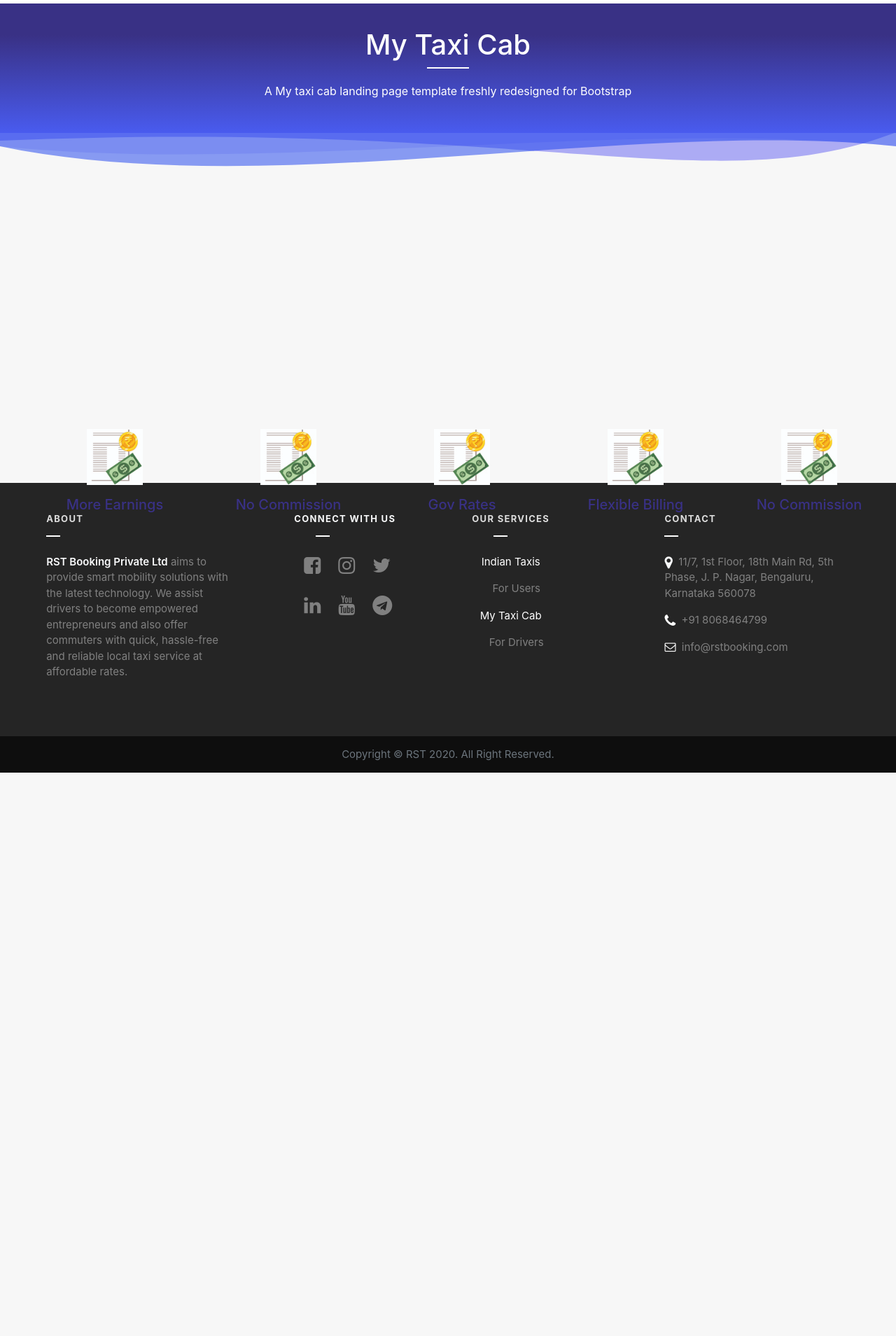
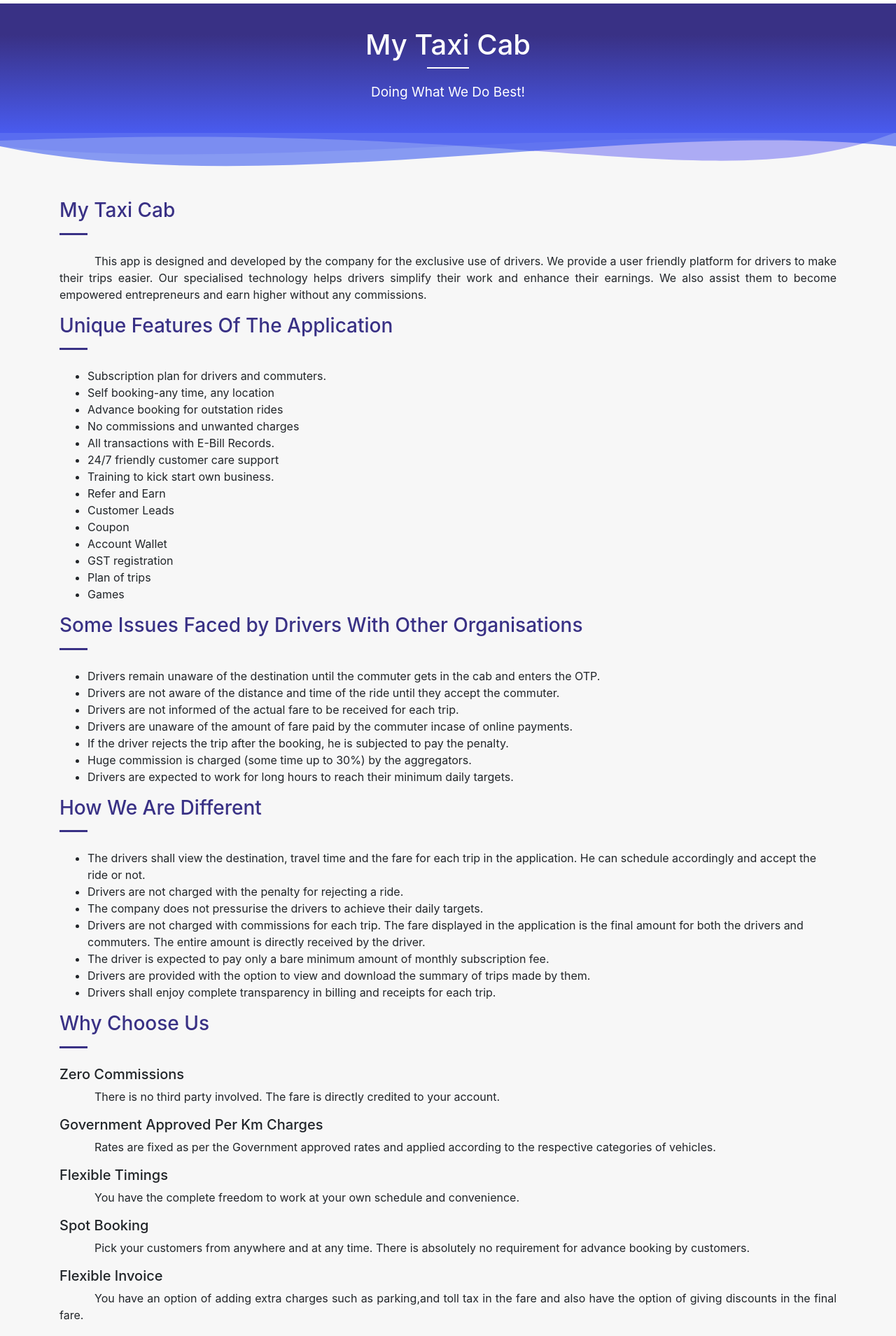
Before and after one commit to saisandeep9/website-old, a React (Create React App) app: page /mytaxicab in a window 1280 px wide. Shown: the part 90-1999 px from the top of the page at 70% size. Before the commit the page ends 1194 px from the top, so only its background shows below. Built offline with nearby package versions, Linux system fonts and the light colour scheme; what google-maps-react would draw is missing.

Commit message:
first commit

```diff
--- a/src/App.css
+++ b/src/App.css
@@ -8,7 +8,6 @@
 }
 body {
   background-color: #f7f7f7 !important;
-  /* overflow-x: hidden; */
 }
 
 .drop {
@@ -25,16 +24,10 @@
   /* z-index: 1; */
 }
 
-/* .nav-bar1:hover {
-  color: rgb(78, 130, 199);
-} */
 .nav-h {
   height: 40px;
 }
 
-/* .nav-bar2 NavLink:hover {
-  text-decoration: none;
-} */
 .nav-brand-font {
   font-size: 25px !important;
   font-weight: 500;
@@ -84,83 +77,6 @@
   background-color: var(--rstlog-color);
 }
 
-/* side nave bar  */
-/*
-#sidenav a {
-  /* position: absolute;
-  position: fixed;
-  left: -20px;
-  transition: 0.3s;
-  padding: 15px;
-  width: 90px;
-  height: 90px;
-  text-decoration: none;
-  font-size: 20px;
-  color: white;
-}
-#sidenav a:hover {
-  left: 5px;
-}
-
-#instagram {
-  top: 210px;
-}
-
-#facebook {
-  top: 150px;
-}
-
-#twitter {
-  top: 270px;
-}
-
-#youtube {
-  top: 330px;
-} */
-
-/* .wave:before {
-  content: "";
-  position: absolute;
-  bottom: 0;
-  left: 0;
-  width: 100%;
-  height: 100%;
-  background-color: red;
-} */
-/*
-.wave {
-  /* position: absolute;
-  top: 0px;
-  left: 0px;
-  right: 0px;
-  height: 70px;
-  width: 100%;
-  background: #007bff;
-   /* z-index: -1;
-}*/
-/*.wave::before {
-  content: "";
-  display: block;
-  position: absolute;
-   border-radius: 50% 80%;
-  width: 40%;
-  height: 75px;
-  background-color: #0275d8;
-  right: 0px;
-  top: 35px;
-}
-.wave::after {
-  content: "";
-  display: block;
-  position: absolute;
-  border-radius: 100% 90%;
-  width: 51%;
-  height: 75px;
-  background-color: #0275d8;
-  left: 30px;
-  top: 25px;
-} */
-
 svg {
   /* display: inline-block; */
   position: absolute;
@@ -184,7 +100,7 @@
   left: 0; */
 }
 
-blockquote {
+/* blockquote {
   border: none;
   font-family: Georgia, "Times New Roman", Times, serif;
   margin-bottom: -30px;
@@ -192,4 +108,17 @@
 
 blockquote h3 {
   font-size: 21px;
+} */
+
+/* about */
+
+.about h3,
+.mytaxicab h3 {
+  color: var(--rstlog-color);
 }
+.about p,
+.mytaxicab p {
+  text-indent: 50px;
+  text-align: justify;
+  text-justify: inter-word;
+}
--- a/src/components/common/form.jsx
+++ b/src/components/common/form.jsx
@@ -134,10 +134,10 @@
               onChange={this.handleChange}
             />
           </label>
-          <div className=" text-left">
+          <div className=" text-left mt-4">
             <button
               type="submit"
-              className="center btn m-2 mb-2 col-md-4 text-light "
+              className="center btn m-2 mb-2 mt-3col-md-4 text-light "
               style={{ background: "#393185" }}
             >
               Contact Us
--- a/src/components/common/header.jsx
+++ b/src/components/common/header.jsx
@@ -15,7 +15,7 @@
         <div className="container text-center  " style={{ padding: "50px 0" }}>
           <h1> {data.data.title} </h1>
           <div className="title-line" />
-          <p>{data.data.subText}</p>
+          <p style={{ fontSize: "19px" }}> {data.data.subText}</p>
         </div>
 
         {/* ........... */}
--- a/src/components/pages/about.jsx
+++ b/src/components/pages/about.jsx
@@ -4,13 +4,74 @@
 const About = () => {
   const data = {
     title: "About",
-    subText:
-      "A About Profile landing page template freshly redesigned for Bootstrap",
+    subText: "Let Us Inspire You With Our Story! ",
   };
+  const style = {};
 
   return (
     <div style={{ minHeight: "700px", marginTop: "80px" }}>
       <Header data={data} />
+
+      <div
+        className="container about"
+        style={{ marginTop: "90px", marginBottom: "150px" }}
+      >
+        {" "}
+        <h3> Our Brand Story</h3>
+        <div className="title-line-contact "></div>
+        <p>
+          RST Booking Ltd was incorporated in January 2019 as a Private Limited
+          Company with HeadQuarters set in Bangalore, India. Mr Raghavendra, the
+          mastermind behind the incorporation of the company has 14 years of
+          experience in the travel industry. He had his own travel agency by the
+          name "Rs Travels" in Bangalore which made him well acquainted with the
+          industry and its diverse requirements.
+        </p>
+        <p>
+          Mr.Raghavendra with his in-depth knowledge of the travel industry's
+          business model and his good network with the all Indian Driver’s
+          Association & unions made him aware of the issues faced by drivers
+          working with MNC's like Ola Cabs and Uber.{" "}
+        </p>
+        <p>
+          He did an analysis on the various changes and challenges in the travel
+          industry and built smart mobility solutions to tackle the issues faced
+          by both drivers and customers alike.
+        </p>{" "}
+        <p>
+          After years of careful research, involvement and interactions, the
+          organization has released “facilitator application”. This application
+          provides the best platform for drivers to become empowered
+          entrepreneurs and the customers to opt- in for a Local solution aiming
+          at making India Vocal. RST Booking Private Ltd developed two
+          applications ‘ Indian Taxis and My Taxi Cab’ to provide an intuitive
+          taxi application with the latest technology and ensure that it is
+          accessible to millions of drivers and commuters alike.
+        </p>
+        <h3>About the Founders</h3>
+        <div className="title-line-contact "></div>
+        <p>
+          RST Booking Private Limited was founded and established by
+          Mr.Raghavendra, and Mrs. Kavitha with an aim to provide moblitity for
+          billions of Indians. Mr.Raghavendra has 14 years of rich experience in
+          the travel business. Earlier in 2014 he upgraded his travel agency "RS
+          Travels" to a proprietary concern and started rendering cab services
+          to various IT & BT industries and also to the general public. He now
+          owns a fleet of cabs to render a promising future to drivers and
+          uninterrupted services to customers.
+        </p>
+        <h3>Vision and Mission</h3>
+        <div className="title-line-contact "></div>
+        <p>
+          We aim to provide smart mobility solutions and address the various
+          problems faced by drivers and customers.
+        </p>
+        <p>
+          Our vision is to assist drivers to become empowered entrepreneurs and
+          earn higher and also to provide quick, hassle free and reliable taxi
+          services to our customers .
+        </p>
+      </div>
     </div>
   );
 };
--- a/src/components/pages/careers.jsx
+++ b/src/components/pages/careers.jsx
@@ -12,7 +12,7 @@
 
   const data = {
     title: "Careers",
-    subText: " A road map to start your Career",
+    subText: " A Road Map to Start your Career",
   };
 
   return (
--- a/src/components/pages/contactUs.jsx
+++ b/src/components/pages/contactUs.jsx
@@ -153,7 +153,7 @@
               src="https://www.google.com/maps/embed?pb=!1m18!1m12!1m3!1d107738.57830893247!2d77.55706675685148!3d12.851232445283456!2m3!1f0!2f0!3f0!3m2!1i1024!2i768!4f13.1!3m3!1m2!1s0x3bae15140c5b609b%3A0xba1ad6dd5991e031!2sRST%20Booking%20Private%20Limited%20(RS%20Travels%20Bangalore)!5e0!3m2!1sen!2sin!4v1599824056337!5m2!1sen!2sin"
               style={{
                 width: "100%",
-                height: "400px",
+                height: "300px",
                 frameborder: "0",
                 border: "none",
                 allowfullscreen: "",
--- a/src/components/pages/covepage2.jsx
+++ b/src/components/pages/covepage2.jsx
@@ -4,7 +4,7 @@
 
 const CoverPage2 = () => {
   return (
-    <div>
+    <div className="coverPage">
       <Carousel>
         <Carousel.Item>
           <img
@@ -14,19 +14,9 @@
             alt="First slide"
           />
 
-          <Carousel.Caption
-            className=""
-            style={{
-              marginBottom: "15%",
-              background: "#20201ec1",
-              color: "#7474e5",
-              lineHeight: "2.6",
-            }}
-          >
+          <Carousel.Caption className="caption">
             <h2>RST Booking</h2>
-            <p className="text-light" style={{ fontSize: "20px" }}>
-              Your Trusted Taxi Partner
-            </p>
+            <p className="text-light">Your Trusted Taxi Partner</p>
           </Carousel.Caption>
         </Carousel.Item>
         <Carousel.Item>
@@ -37,17 +27,9 @@
             alt="Second slide"
           />
 
-          <Carousel.Caption
-            className=""
-            style={{
-              marginBottom: "15%",
-              background: "#20201ec1",
-              color: "#7474e5",
-              lineHeight: "2.6",
-            }}
-          >
+          <Carousel.Caption className="caption">
             <h2 className="">Indian Taxis</h2>
-            <p className="text-light" style={{ fontSize: "20px" }}>
+            <p className="text-light">
               Quick, Hassle Free and Reliable Cab Services!{" "}
             </p>
           </Carousel.Caption>
@@ -60,18 +42,9 @@
             alt="Third slide"
           />
 
-          <Carousel.Caption
-            style={{
-              marginBottom: "15%",
-              background: "#20201ec1",
-              color: "#7474e5",
-              lineHeight: "2.6",
-            }}
-          >
+          <Carousel.Caption className="caption">
             <h2>My Taxi Cab</h2>
-            <p className="text-light" style={{ fontSize: "20px" }}>
-              Drive With Us and Earn Higher!
-            </p>
+            <p className="text-light">Drive With Us and Earn Higher!</p>
           </Carousel.Caption>
         </Carousel.Item>
       </Carousel>
--- a/src/components/pages/coverpage.css
+++ b/src/components/pages/coverpage.css
@@ -1,4 +1,10 @@
-/* img {
-  width: "100%";
-  height: "400px";
-} */
+.coverPage .caption {
+  margin-bottom: 15%;
+  background: #20201ec1;
+  color: #7474e5;
+  line-height: 2.6;
+}
+
+.coverPage .caption p {
+  font-size: 20px;
+}
--- a/src/components/pages/ourServices/indianTaxis.jsx
+++ b/src/components/pages/ourServices/indianTaxis.jsx
@@ -5,12 +5,13 @@
   const data = {
     title: "Indian Taxis",
     subText:
-      "A Indian taxis landing page template freshly redesigned for Bootstrap",
+      "We provide convenient mobility solutions to commuters at the best and lowest fares. ",
   };
 
   return (
     <div style={{ minHeight: "700px ", marginTop: "80px" }}>
       <Header data={data} />
+
       {/* <header className="bg-primary text-white  " style={{ height: "177px" }}>
         <div class="container text-center pt-5 ">
           <h1>Indian taxis</h1>
--- a/src/components/pages/ourServices/mytaxicab.css
+++ b/src/components/pages/ourServices/mytaxicab.css
@@ -1,20 +1,20 @@
-.mytaxicab {
+.mytaxicabslider {
   width: 100%;
   margin-left: auto;
   margin-right: auto;
   position: absolute;
 
-  bottom: -40px;
+  bottom: -1500px;
 }
 
-.mytaxicab img {
+.mytaxicabslider img {
   margin: auto auto;
 }
-.mytaxicab li {
+.mytaxicabslider li {
   height: 120px;
   padding-top: 10px;
 }
-.mytaxicab h5 {
+.mytaxicabslider h5 {
   color: var(--rstlog-color);
 }
 .slick-slide,
--- a/src/components/pages/ourServices/mytaxicab.jsx
+++ b/src/components/pages/ourServices/mytaxicab.jsx
@@ -8,14 +8,13 @@
 const Mytaxicab = () => {
   const data = {
     title: "My Taxi Cab",
-    subText:
-      "A My taxi cab landing page template freshly redesigned for Bootstrap",
+    subText: "Doing What We Do Best! ",
   };
 
   let settings = {
     infinite: true,
     autoplay: true,
-    autoplaySpeed: 3000,
+    autoplaySpeed: 2000,
     speed: 1000,
     focusOnSelect: true,
     // arrows: true,
@@ -42,10 +41,143 @@
   };
 
   return (
-    <div style={{ minHeight: "700px ", marginTop: "80px" }}>
+    <div style={{ minHeight: "2200px ", marginTop: "80px" }}>
       <Header data={data} />
+      <div className="container mytaxicab" style={{ marginTop: "70px" }}>
+        <h3>My Taxi Cab</h3>
+        <div className="title-line-contact " />
+        <p>
+          This app is designed and developed by the company for the exclusive
+          use of drivers. We provide a user friendly platform for drivers to
+          make their trips easier. Our specialised technology helps drivers
+          simplify their work and enhance their earnings. We also assist them to
+          become empowered entrepreneurs and earn higher without any
+          commissions.
+        </p>
+        <h3> Unique Features Of The Application </h3>
+        <div className="title-line-contact " />
 
-      <div className="mytaxicab  ">
+        <ul>
+          <li>Subscription plan for drivers and commuters. </li>
+
+          <li>Self booking-any time, any location</li>
+          <li>Advance booking for outstation rides</li>
+          <li>No commissions and unwanted charges</li>
+          <li>All transactions with E-Bill Records.</li>
+          <li>24/7 friendly customer care support </li>
+          <li>Training to kick start own business. </li>
+          <li>Refer and Earn</li>
+          <li>Customer Leads</li>
+          <li>Coupon</li>
+          <li>Account Wallet </li>
+          <li>GST registration </li>
+          <li>Plan of trips</li>
+          <li>Games</li>
+        </ul>
+
+        <h3>Some Issues Faced by Drivers With Other Organisations</h3>
+        <div className="title-line-contact " />
+
+        <ul>
+          <li>
+            Drivers remain unaware of the destination until the commuter gets in
+            the cab and enters the OTP.
+          </li>
+          <li>
+            Drivers are not aware of the distance and time of the ride until
+            they accept the commuter.{" "}
+          </li>{" "}
+          <li>
+            Drivers are not informed of the actual fare to be received for each
+            trip.
+          </li>{" "}
+          <li>
+            Drivers are unaware of the amount of fare paid by the commuter
+            incase of online payments.{" "}
+          </li>{" "}
+          <li>
+            If the driver rejects the trip after the booking, he is subjected to
+            pay the penalty.
+          </li>{" "}
+          <li>
+            Huge commission is charged (some time up to 30%) by the aggregators.
+          </li>
+          <li>
+            Drivers are expected to work for long hours to reach their minimum
+            daily targets.
+          </li>
+        </ul>
+
+        <h3>How We Are Different </h3>
+        <div className="title-line-contact " />
+
+        <ul>
+          <li>
+            The drivers shall view the destination, travel time and the fare for
+            each trip in the application. He can schedule accordingly and accept
+            the ride or not.{" "}
+          </li>
+          <li>
+            Drivers are not charged with the penalty for rejecting a ride.{" "}
+          </li>
+          <li>
+            The company does not pressurise the drivers to achieve their daily
+            targets.{" "}
+          </li>
+          <li>
+            Drivers are not charged with commissions for each trip. The fare
+            displayed in the application is the final amount for both the
+            drivers and commuters. The entire amount is directly received by the
+            driver.{" "}
+          </li>
+          <li>
+            The driver is expected to pay only a bare minimum amount of monthly
+            subscription fee.
+          </li>
+          <li>
+            Drivers are provided with the option to view and download the
+            summary of trips made by them.{" "}
+          </li>
+          <li>
+            Drivers shall enjoy complete transparency in billing and receipts
+            for each trip.{" "}
+          </li>
+        </ul>
+        <h3>Why Choose Us</h3>
+        <div className="title-line-contact " />
+        <h5>Zero Commissions</h5>
+        <p>
+          There is no third party involved. The fare is directly credited to
+          your account.{" "}
+        </p>
+        <h5>Government Approved Per Km Charges</h5>
+        <p>
+          Rates are fixed as per the Government approved rates and applied
+          according to the respective categories of vehicles.
+        </p>
+        <h5>Flexible Timings</h5>
+        <p>
+          You have the complete freedom to work at your own schedule and
+          convenience.{" "}
+        </p>
+        <h5>Spot Booking</h5>
+        <p>
+          Pick your customers from anywhere and at any time. There is absolutely
+          no requirement for advance booking by customers.{" "}
+        </p>
+        <h5>Flexible Invoice</h5>
+        <p>
+          You have an option of adding extra charges such as parking,and toll
+          tax in the fare and also have the option of giving discounts in the
+          final fare.
+        </p>
+        <h5>Instant Account</h5>
+        <p>
+          You can create your account from anywhere and at any time , and also
+          start using the service at your own convenience.{" "}
+        </p>
+      </div>
+      <div className="mytaxicabslider  ">
         <ul className="text-center">
           <Slider {...settings}>
             <li>
```
